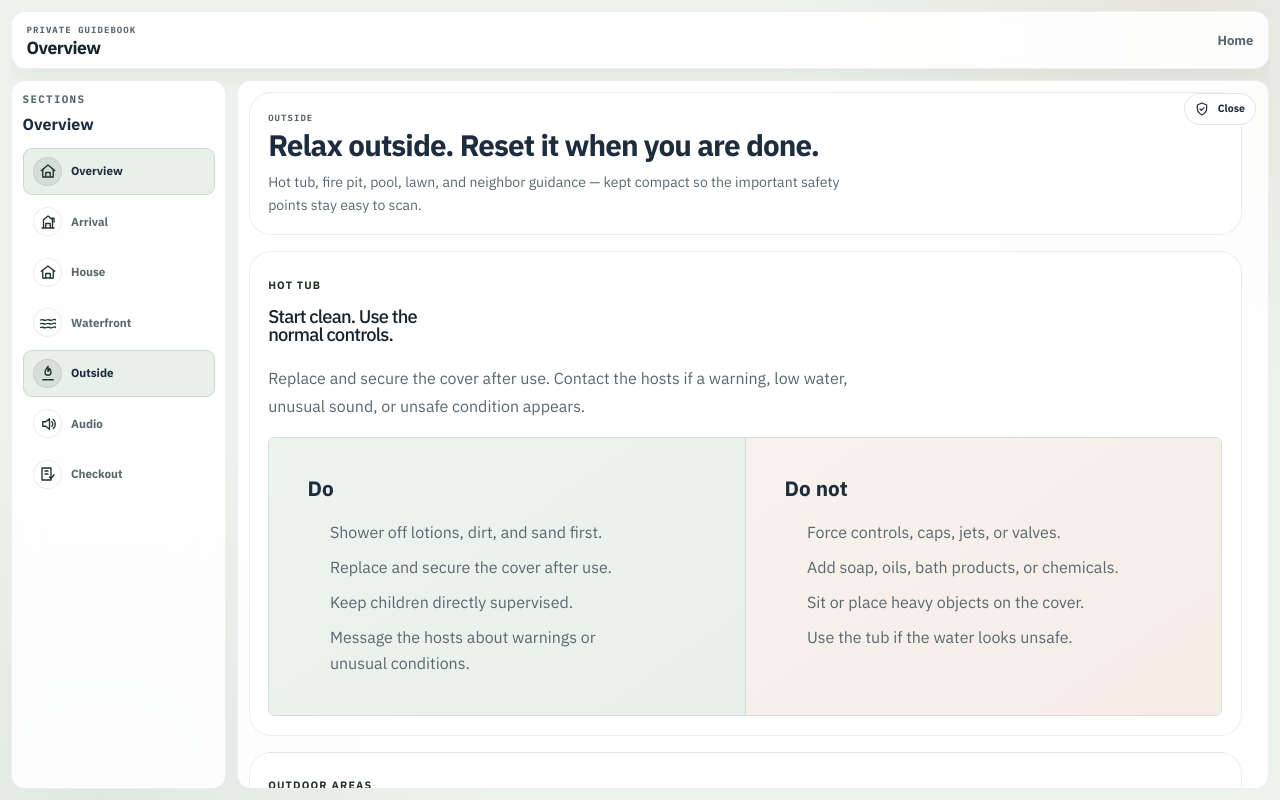
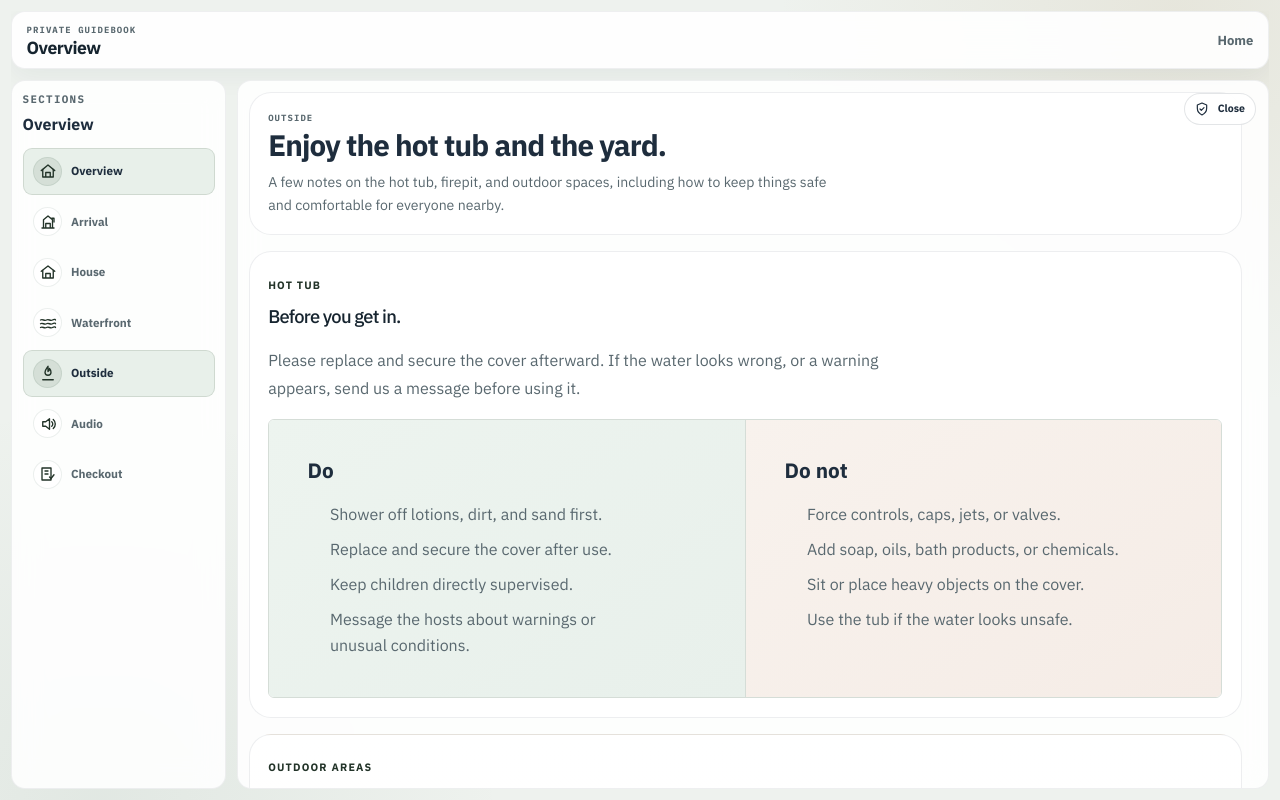
Before and after one commit to PublicLogic/KendallPondLodge, a Next.js app: page /guidebook/outside in a window 1280 px wide. Built offline with nearby package versions, Linux system fonts and the light colour scheme.

Commit message:
Make the guest outdoor guide hospitable while preserving safety instructions

```diff
--- a/app/outside/page.tsx
+++ b/app/outside/page.tsx
@@ -9,12 +9,12 @@ export default function OutsidePage() {
     <div className="guide-section-page">
       <header className="guide-section-header">
         <p className="guide-dashboard-eyebrow">Outside</p>
-        <h2>Relax outside. Reset it when you are done.</h2>
-        <p>Hot tub, fire pit, pool, lawn, and neighbor guidance — kept compact so the important safety points stay easy to scan.</p>
+        <h2>Enjoy the hot tub and the yard.</h2>
+        <p>A few notes on the hot tub, firepit, and outdoor spaces, including how to keep things safe and comfortable for everyone nearby.</p>
       </header>
 
       <section className="guide-section-stack" id="hot-tub">
-        <SectionHeading eyebrow="Hot tub" title="Start clean. Use the normal controls." intro="Replace and secure the cover after use. Contact the hosts if a warning, low water, unusual sound, or unsafe condition appears." />
+        <SectionHeading eyebrow="Hot tub" title="Before you get in." intro="Please replace and secure the cover afterward. If the water looks wrong, or a warning appears, send us a message before using it." />
         <div className="do-dont">
           <div><h3>Do</h3><ul><li>Shower off lotions, dirt, and sand first.</li><li>Replace and secure the cover after use.</li><li>Keep children directly supervised.</li><li>Message the hosts about warnings or unusual conditions.</li></ul></div>
           <div><h3>Do not</h3><ul><li>Force controls, caps, jets, or valves.</li><li>Add soap, oils, bath products, or chemicals.</li><li>Sit or place heavy objects on the cover.</li><li>Use the tub if the water looks unsafe.</li></ul></div>
@@ -22,7 +22,7 @@ export default function OutsidePage() {
       </section>
 
       <section className="guide-section-stack guide-section-surface" id="fire-pit">
-        <SectionHeading eyebrow="Outdoor areas" title="Fire, pool, and neighbors." />
+        <SectionHeading eyebrow="Outdoor areas" title="Firepit and outdoor care." />
         <div className="split-section split-section-photo-first">
           <PhotoCard src="/images/kpl/2026-10-28/kendall-pond-lodge-summer-lawn-premium.webp" alt="The Lodge, stone firepit, lawn and shoreline lounge chair in summer" title="Shoreline fire pit" note="Extinguish every fire fully" wide />
           <div className="stacked-cards">
```
